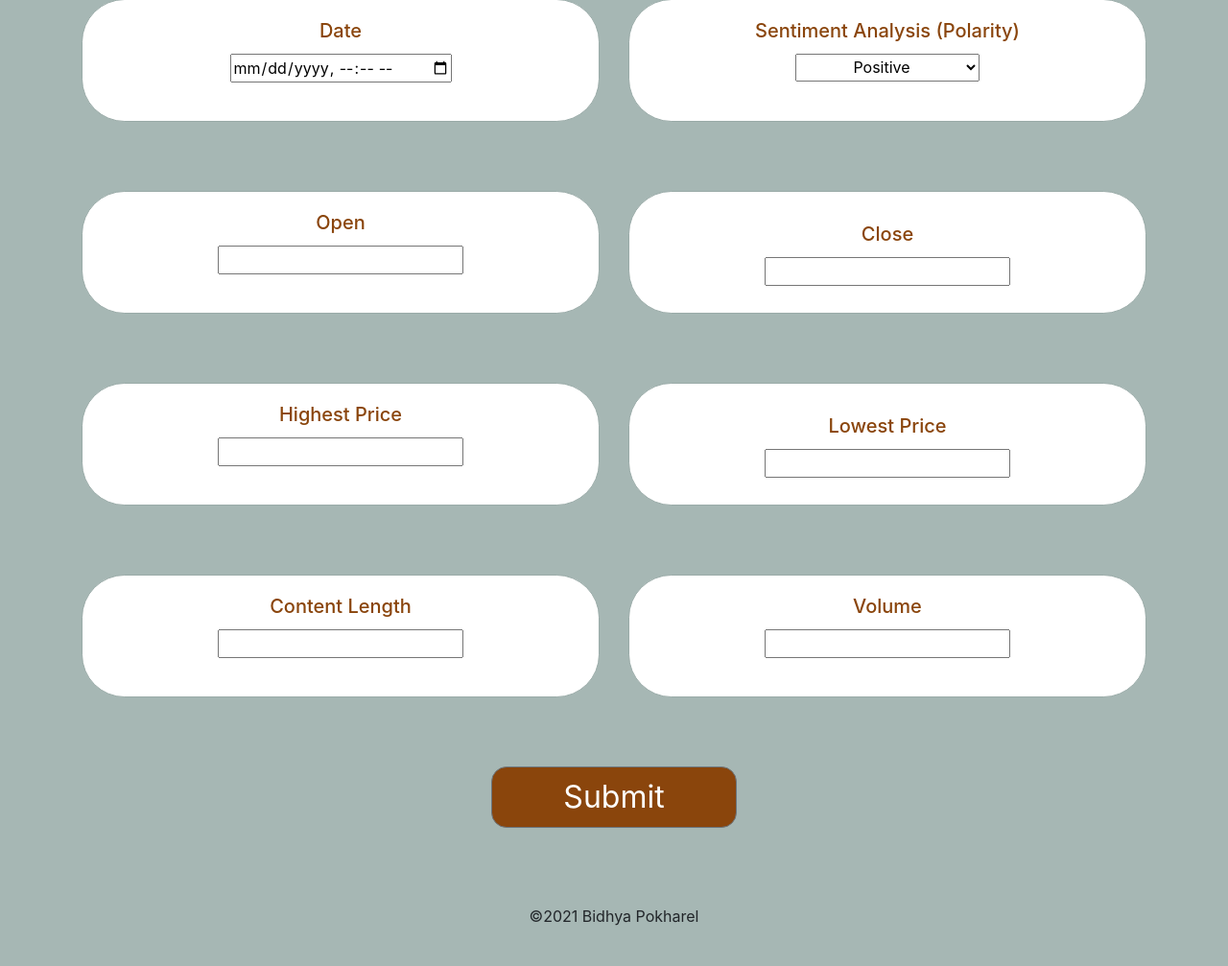
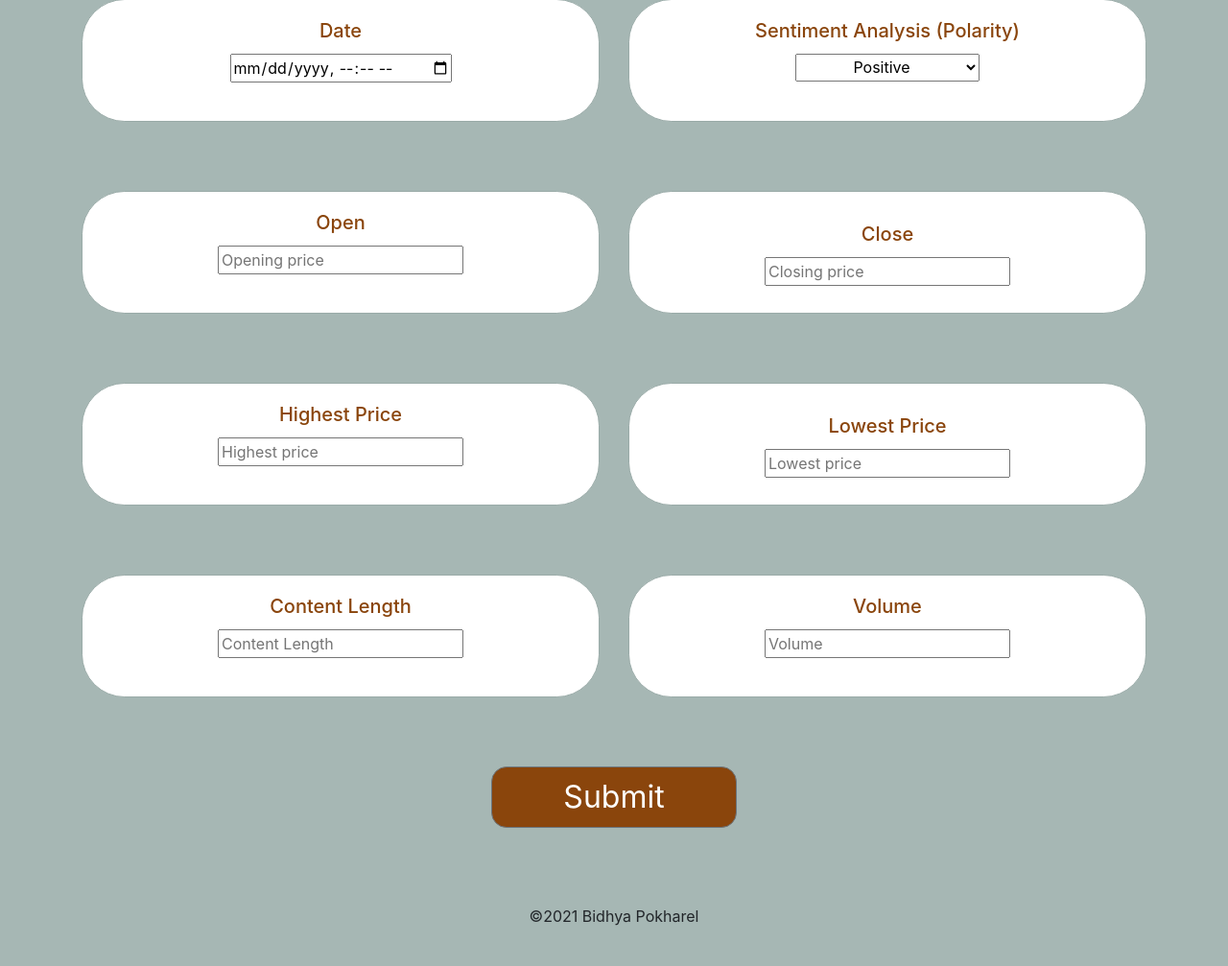
Before and after one commit to bidhyapokharel/Predict-Market-Volatility, a Flask app: page / in a window 1280 px wide. Shown: the part 191-1198 px from the top of the page at 96% size. Run offline with Flask 2, Linux system fonts and the light colour scheme; parts of the project's set-up code (start-up, migrations or seed data) failed here and were passed over; some libraries are stand-ins or nearby versions.

Commit message:
HTML file

```diff
--- a/templates/home.html
+++ b/templates/home.html
@@ -70,7 +70,7 @@
                         <div class="card-body">
                         <!-- Opening price (Today) -->
                             <h5 class="card-title">Open</h5>
-                            <input type="number" min="0.00" step="0.01" name="open" id="open" required="required">
+                            <input type="number" min="0.00" step="0.01" name="open" id="open" placeholder="Opening price" required="required">
                         </div>
                     </div>
                 </div>
@@ -80,7 +80,7 @@
                             <h5 class="card-title">  </h5>
                              <!-- Closing price (Yesterday)-->
                             <h5 class="card-title">Close</h5>
-                            <input type="number" min="0.00" step="0.01" name="close" id="close" required="required">
+                            <input type="number" min="0.00" step="0.01" name="close" id="close" placeholder="Closing price" required="required">
                         </div>
                     </div>
                 </div>
@@ -96,7 +96,7 @@
                         <div class="card-body">
                         <!-- High -->
                             <h5 class="card-title">Highest Price</h5>
-                            <input type="number" min="0.00" step="0.01" name="high" id="high" required="required">
+                            <input type="number" min="0.00" step="0.01" name="high" id="high" placeholder="Highest price" required="required">
                         </div>
                     </div>
                 </div>
@@ -106,7 +106,7 @@
                             <h5 class="card-title">  </h5>
                              <!-- Low -->
                             <h5 class="card-title">Lowest Price</h5>
-                            <input type="number" min="0.00" step="0.01" name="low" id="low" required="required">
+                            <input type="number" min="0.00" step="0.01" name="low" id="low" placeholder="Lowest price" required="required">
                         </div>
                     </div>
                 </div>
@@ -123,7 +123,7 @@
                         <div class="card-body">
                         <!-- High -->
                             <h5 class="card-title">Content Length</h5>
-                            <input type="number" min="0.00" name="cont_len" id="cont_len" required="required">
+                            <input type="number" min="0.00" name="cont_len" id="cont_len" placeholder="Content Length" required="required">
                         </div>
                     </div>
                 </div>
@@ -132,12 +132,11 @@
                         <div class="card-body">
                         <!-- Volume -->
                             <h5 class="card-title">Volume</h5>
-                            <input type="number" min="0.00" name="vol" id="vol" required="required">
+                            <input type="number" min="0.00" name="vol" id="vol" placeholder="Volume" required="required">
                         </div>
                     </div>
                 </div>
             </div>
-
 
 
             <br>
```
Also changed, not shown: requirements.txt (deleted, +0 -33 lines).
